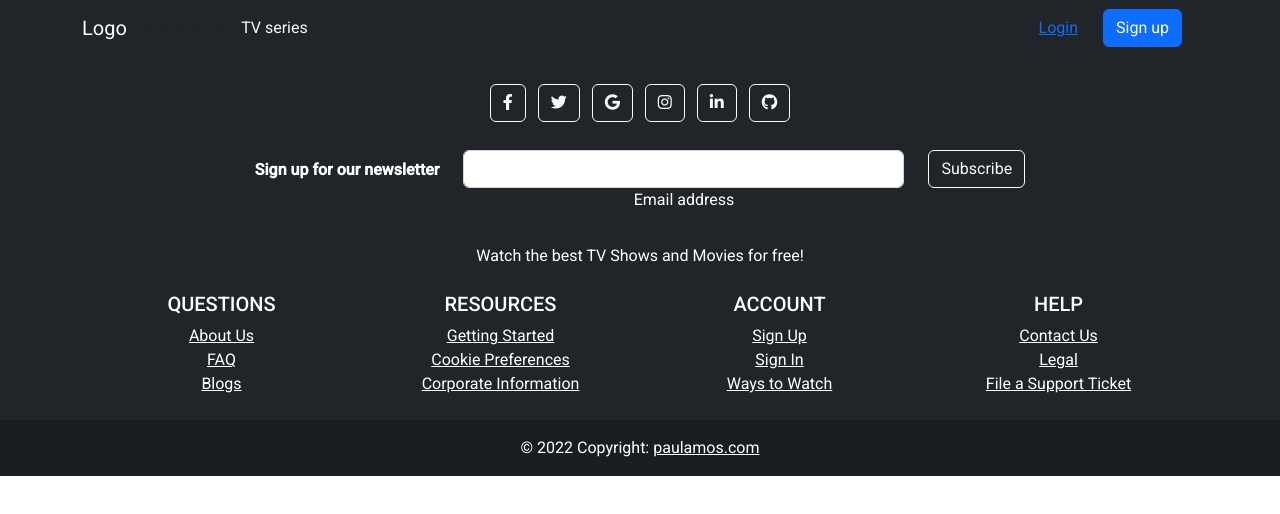
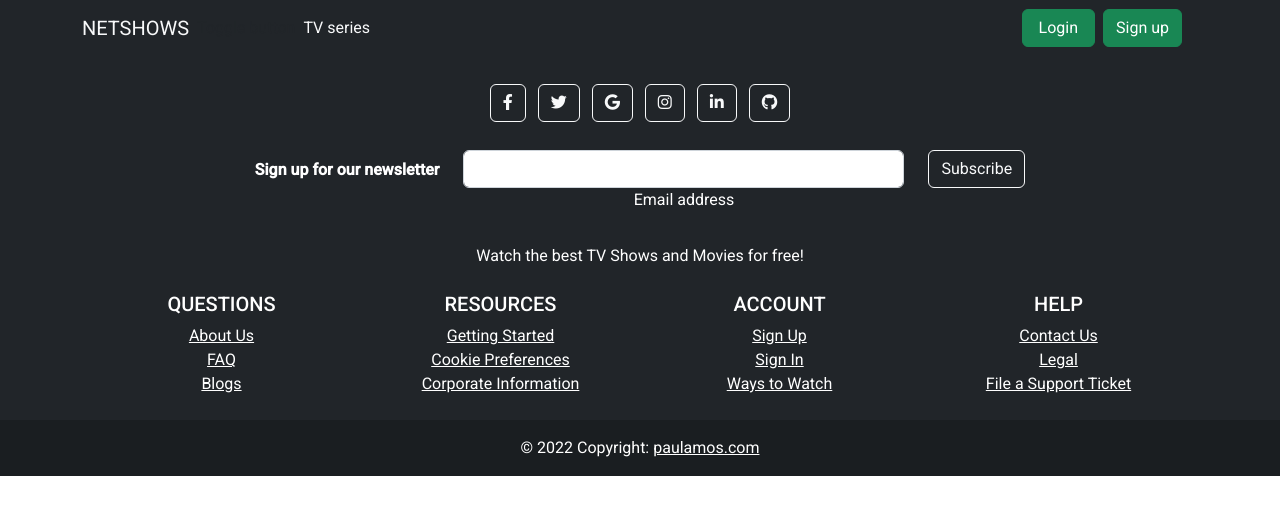
Before and after one commit to Paul-js-hub/javascript-capstone-project, a plain HTML site: page index.html in a window 1280 px wide. Drawn offline with Linux system fonts and the light colour scheme; a web font is replaced by a local one.

Commit message:
added logo name

```diff
--- a/index.html
+++ b/index.html
@@ -28,9 +28,9 @@
   <body>
   <nav class="navbar navbar-expand-lg navbar-light bg-dark">
     <div class="container">
-      <a class="navbar-brand me-2 text-light" href="#">
+      <a class="navbar-brand me-2 text-light btn-success" href="#">
        <!-- <img src="../assets/angellist.png" alt=""> -->
-       Logo
+       NETSHOWS
       </a>
 
       Toggle button
@@ -54,10 +54,10 @@
         </ul>
 
         <div class="d-flex align-items-center">
-          <button type="button" class="btn btn-link px-3 me-2">
+          <button type="button" class="btn btn-success px-3 me-2">
             Login
           </button>
-          <button type="button" class="btn btn-primary me-3">
+          <button type="button" class="btn btn-success me-3">
             Sign up
           </button>
         </div>
```
